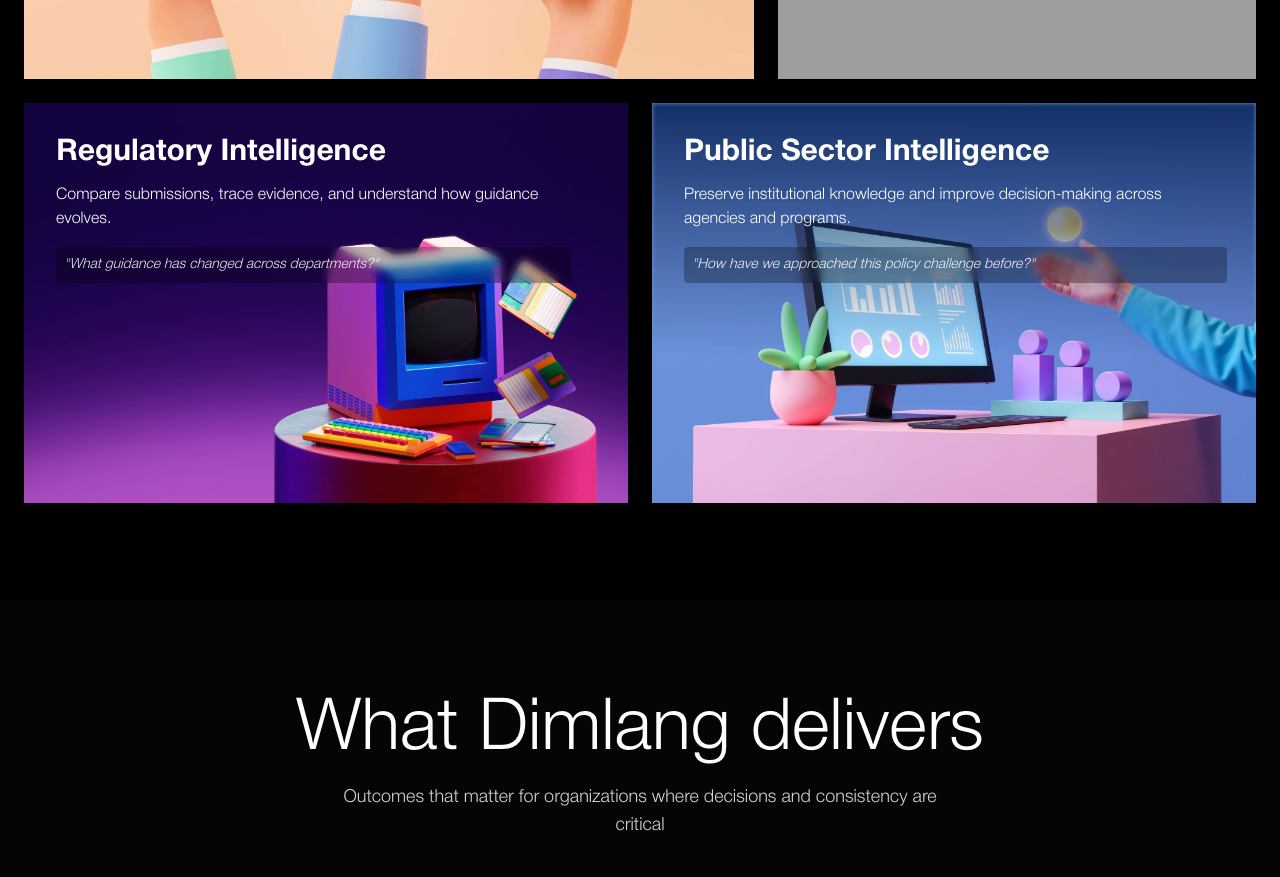
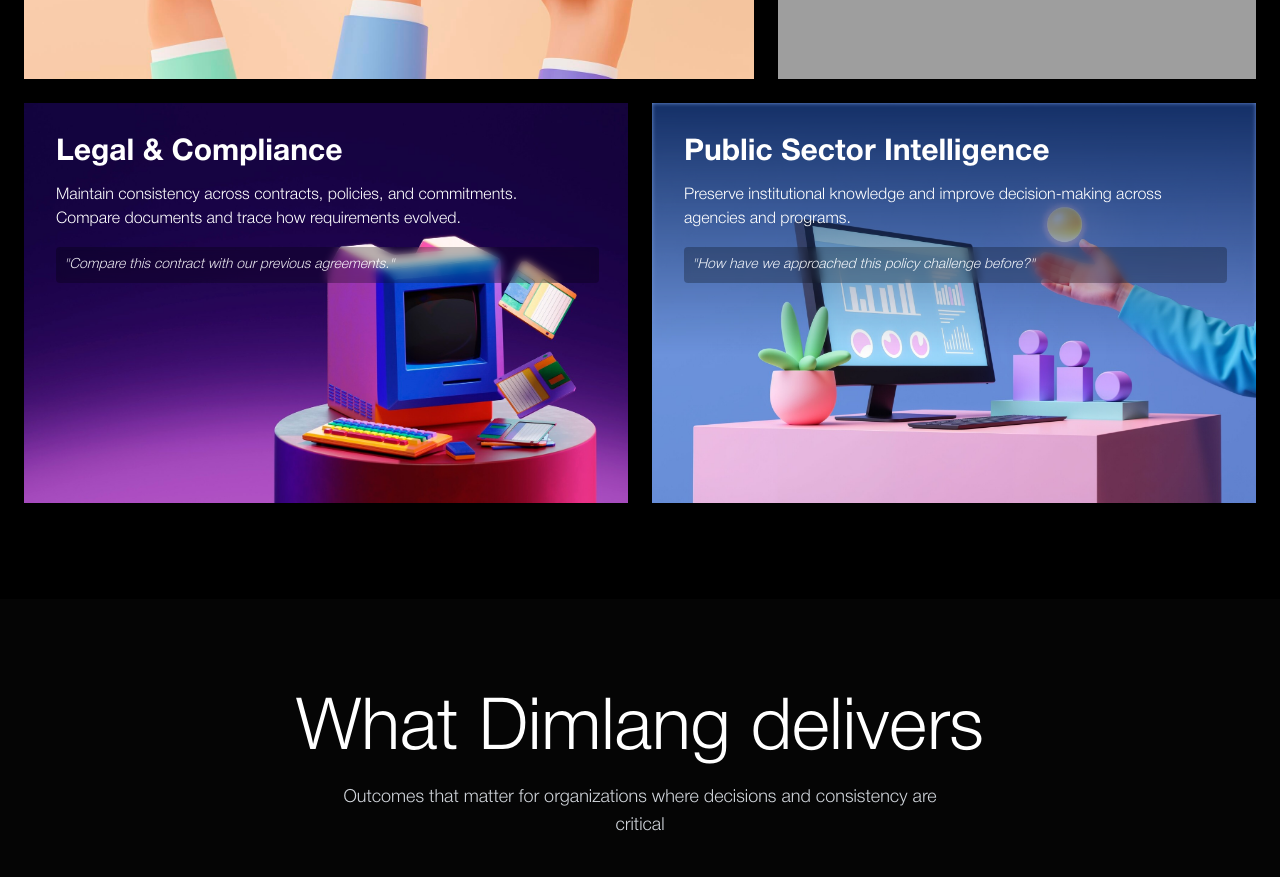
Before and after one commit to dimlang/dimlang-web, a Next.js app: page / in a window 1280 px wide. Shown: the part 4440-5317 px from the top of the page. Built offline with nearby package versions, Linux system fonts and the light colour scheme; grey boxes are pictures that could not be loaded.

Commit message:
fix: navigation and content updates
- Fix Service navigation link to point to correct section ID

- Replace Regulatory Intelligence with Legal & Compliance (more general)

- Update example question to be broader

```diff
--- a/app/components/homepage/proof-contexts.tsx
+++ b/app/components/homepage/proof-contexts.tsx
@@ -7,7 +7,7 @@
 
 const ProofContexts = () => {
   return (
-    <section className="sectionPadding bg-black py-24 px-6" id="contexts">
+    <section className="sectionPadding bg-black py-24 px-6" id="services">
       <div className="container">
         <motion.div
           initial="hidden"
@@ -107,22 +107,22 @@
 
             {/* Bottom Row - Two Equal Columns */}
             <div className="col-span-full grid grid-cols-1 md:grid-cols-2 gap-6">
-              {/* Regulatory Intelligence */}
+              {/* Legal & Compliance Intelligence */}
               <div className="h-[300px] md:h-[400px] text-white relative overflow-hidden before:content-[''] before:md:bg-none before:absolute before:top-0 before:left-0 before:w-full before:h-[250px] before:bg-gradient-to-b before:from-[#16023F] before:to-transparent before:blur-[2px] before:pointer-events-none before:z-10">
                 <div className="absolute p-6 md:p-0 md:top-8 md:left-8 z-10">
                   <h4 className="text-2xl md:text-3xl font-semibold mb-3">
-                    Regulatory Intelligence
+                    Legal & Compliance
                   </h4>
                   <p className="w-full md:w-[90%] mb-4">
-                    Compare submissions, trace evidence, and understand how guidance evolves.
+                    Maintain consistency across contracts, policies, and commitments. Compare documents and trace how requirements evolved.
                   </p>
                   <p className="w-full md:w-[95%] text-sm italic opacity-90 bg-black/30 backdrop-blur-sm p-2 rounded inline-block">
-                    "What guidance has changed across departments?"
+                    "Compare this contract with our previous agreements."
                   </p>
                 </div>
                 <Image
                   src={images.wif_content}
-                  alt="Regulatory Intelligence"
+                  alt="Legal & Compliance Intelligence"
                   fill
                   className="object-cover"
                 />
```
